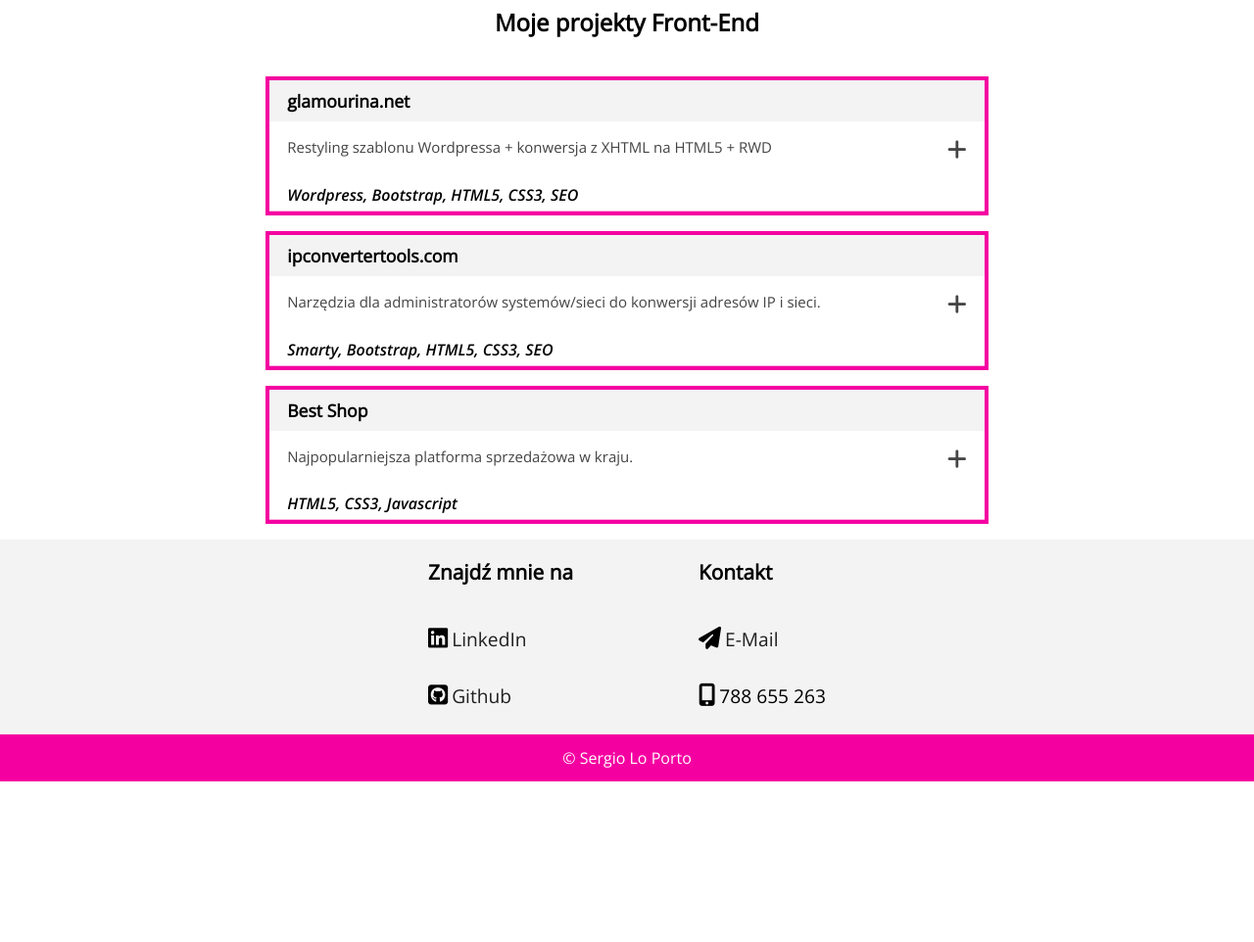
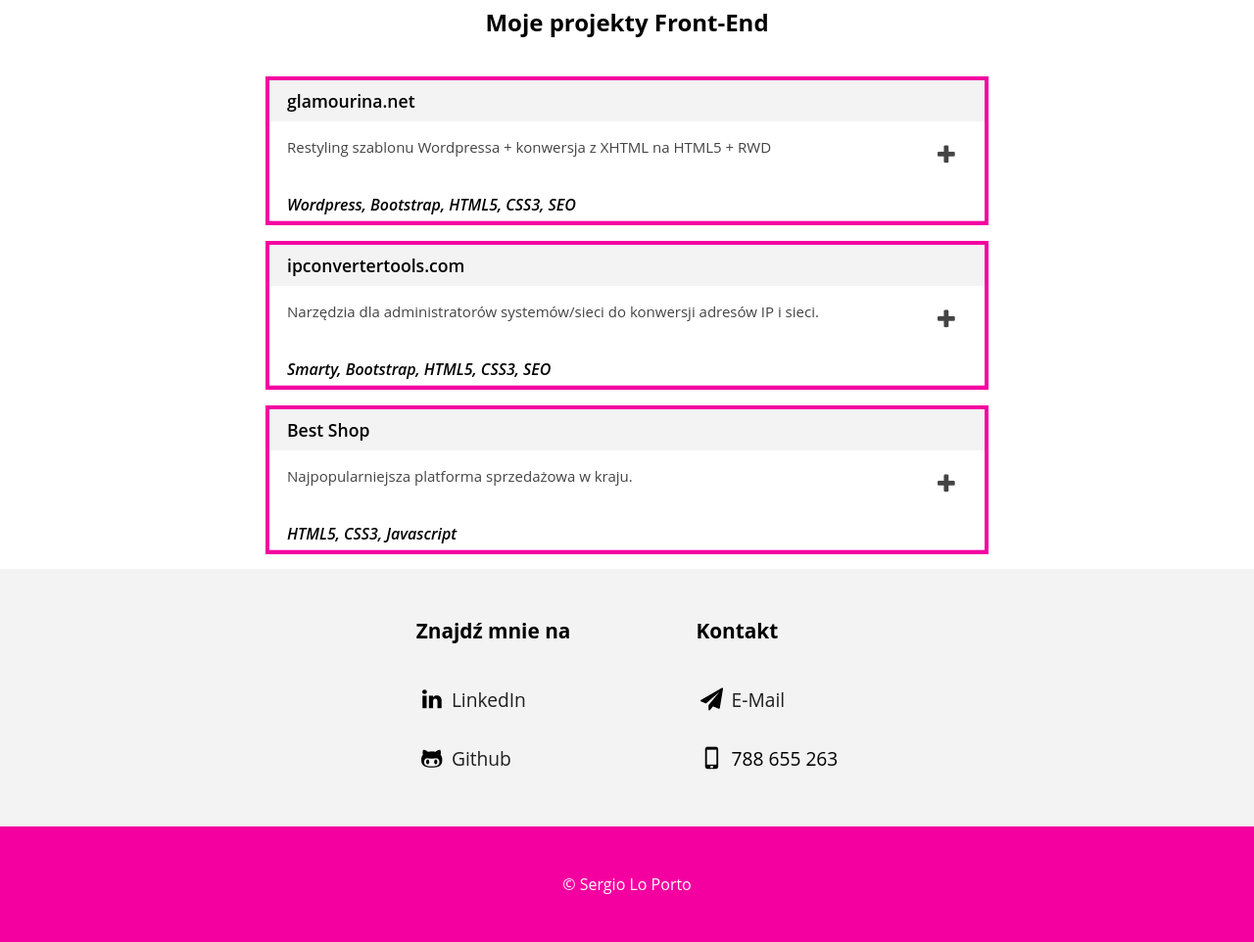
Before and after one commit to sergioloporto/sergioloporto.github.io, a website: page src/html/index.html in a window 1280 px wide. Shown: the part 1732-2694 px from the top of the page at 98% size. Before the commit the page ends 2530 px from the top, so only its background shows below. Drawn offline with nearby package versions, Linux system fonts and the light colour scheme; files that its build step writes are made by us from their sources; files whose address does not match are found by name.

Commit message:
removed fa, added fontello, and added animation

```diff
--- a/src/html/index.html
+++ b/src/html/index.html
@@ -9,12 +9,12 @@
     <link rel="dns-prefetch" href="https://fonts.googleapis.com">
     <script src="https://code.jquery.com/jquery-3.3.1.slim.min.js" integrity="sha384-q8i/X+965DzO0rT7abK41JStQIAqVgRVzpbzo5smXKp4YfRvH+8abtTE1Pi6jizo" crossorigin="anonymous"></script>
     <script src="https://kit.fontawesome.com/0adf3dde3a.js" crossorigin="anonymous"></script>
-    <link href="https://fonts.googleapis.com/css?family=Open+Sans:400,600i&display=swap&subset=latin-ext" rel="stylesheet">
     <link rel="stylesheet" href="css/style.min.css">
     <link rel="apple-touch-icon" sizes="180x180" href="img/favicons/apple-touch-icon.png">
     <link rel="icon" type="image/png" sizes="32x32" href="img/favicons/favicon-32x32.png">
     <link rel="icon" type="image/png" sizes="16x16" href="img/favicons/favicon-16x16.png">
     <link rel="manifest" href="img/favicons/site.webmanifest">
+    <link rel="stylesheet" href="https://unpkg.com/aos@next/dist/aos.css" />
 </head>
 <body>
 <div class="main-container">
@@ -27,7 +27,7 @@
               <ul id="mainMenu" class="header__main-nav-menu">
                   <li class="header__main-nav-menu--home header__main-nav-menu--current">
                       <a href="/">
-                          <i class="fas fa-home"></i>
+                          <i class="icon-home"></i>
                       </a>
                   </li>
                   <li>
@@ -41,12 +41,13 @@
                   </li>
                   <li class="social">
                       <a href="https://www.linkedin.com/in/sergio-lo-porto/" title="Facebook" target="_blank">
-                          <i class="fab fa-linkedin"></i>
+<!--                          <i class="fab fa-linkedin"></i>-->
+                          <i class="icon-linkedin"></i>
                       </a>
                   </li>
                   <li>
                       <a href="https://github.com/sergioloporto" title="Github" target="_blank">
-                         <i class="fab fa-github-square"></i>
+                         <i class="icon-github"></i>
                       </a>
                   </li>
               </ul>
@@ -107,9 +108,9 @@
     <div id="projekty">
             <div class="projektychild">
                 <h2 class="braces">Moje projekty Front-End</h2>
-                <div class="project">
+                <div class="project" data-aos="flip-left" data-aos-easing="ease-out-cubic" data-aos-duration="2000">
                     <span class="project-name">glamourina.net</span>
-                     <button class="my-projects-buttons" id="projectbutton">Restyling szablonu Wordpressa + konwersja z XHTML na HTML5 + RWD<i class="fas fa-plus projectplus"></i></button>
+                     <button class="my-projects-buttons" id="projectbutton">Restyling szablonu Wordpressa + konwersja z XHTML na HTML5 + RWD<i class="icon-plus projectplus"></i></button>
                     <span class="technologies-used">Wordpress, Bootstrap, HTML5, CSS3, SEO</span>
                     <div class="panel project-flexglam-container">
 
@@ -135,9 +136,9 @@
                 </div>
 
 
-                <div class="project">
+                <div class="project" data-aos="flip-left" data-aos-easing="ease-out-cubic" data-aos-duration="2000">
                     <span class="project-name">ipconvertertools.com</span>
-                    <button class="my-projects-buttons">Narzędzia dla administratorów systemów/sieci do konwersji adresów IP i sieci.<i class="fas fa-plus projectplus"></i></button>
+                    <button class="my-projects-buttons">Narzędzia dla administratorów systemów/sieci do konwersji adresów IP i sieci.<i class="icon-plus projectplus"></i></button>
                     <span class="technologies-used">Smarty, Bootstrap, HTML5, CSS3, SEO</span>
                     <div class="panel">
                         <div class="projectdescription">
@@ -154,9 +155,10 @@
                     </div>
                 </div>
 
-                <div class="project">
+
+                <div class="project"  data-aos="flip-left" data-aos-easing="ease-out-cubic" data-aos-duration="2000">
                     <span class="project-name">Best Shop</span>
-                    <button class="my-projects-buttons">Najpopularniejsza platforma sprzedażowa w kraju.<i class="fas fa-plus projectplus"></i></button>
+                    <button class="my-projects-buttons">Najpopularniejsza platforma sprzedażowa w kraju.<i class="icon-plus projectplus"></i></button>
                     <span class="technologies-used">HTML5, CSS3, Javascript</span>
                     <div class="panel">
                         <div class="projectdescription">
@@ -178,13 +180,13 @@
       <div id="contact">
         <div class="contact-child">
             <h3>Znajdź mnie na</h3>
-            <p><i class="fab fa-linkedin"></i><a href="https://www.linkedin.com/in/sergio-lo-porto/" target="_blank">LinkedIn</a></p>
-            <p><i class="fab fa-github-square"></i><a href="https://github.com/sergioloporto/" target="_blank">Github</a></p>
+            <p><i class="icon-linkedin"></i><a href="https://www.linkedin.com/in/sergio-lo-porto/" target="_blank">LinkedIn</a></p>
+            <p><i class="icon-github"></i><a href="https://github.com/sergioloporto/" target="_blank">Github</a></p>
         </div>
         <div class="contact-child">
             <h3>Kontakt</h3>
-            <p><i class="fas fa-paper-plane"></i><a href="javascript:window.location.href=atob('bWFpbHRvOnNlcmdpb2xvcG9ydG9AZ21haWwuY29t')">E-Mail</a></p>
-            <p><i class="fas fa-mobile-alt"></i>788 655 263</p>
+            <p><i class="icon-paper-plane"></i><a href="javascript:window.location.href=atob('bWFpbHRvOnNlcmdpb2xvcG9ydG9AZ21haWwuY29t')">E-Mail</a></p>
+            <p><i class="icon-mobile"></i>788 655 263</p>
         </div>
       </div>
       <div class="copy">
@@ -193,6 +195,10 @@
 
   </footer>
 </div>
-  <script src="js/bundle.min.js"></script>
+<script src="https://unpkg.com/aos@next/dist/aos.js"></script>
+<script>
+    AOS.init();
+</script>
+<script src="js/bundle.min.js"></script>
 </body>
 </html>
--- a/src/js/header-animations.js
+++ b/src/js/header-animations.js
@@ -74,7 +74,7 @@
 
 const time = setInterval(function() {
     window.addEventListener("resize", navBarDisappear);
-}, 3000);
+}, 2000);
 
 
 
--- a/src/js/projects.js
+++ b/src/js/projects.js
@@ -19,7 +19,7 @@
 // Change the plus/minus fontawesome icons on the projects
 $("button.my-projects-buttons").click(ontop);
 function ontop() {
-    $(this).find("i.projectplus").toggleClass("fa-plus fa-minus");
+    $(this).find("i.projectplus").toggleClass("icon-plus icon-minus");
 }
 
 
@@ -36,3 +36,7 @@
 //         }
 //     });
 // }
+
+// AOS.init({
+//     duration: 1200
+// });
--- /dev/null
+++ b/src/scss/_fontello.scss
@@ -0,0 +1,65 @@
+@font-face {
+    font-family: 'gitlinkicons';
+    src: url('../img/fonts/gitlinkicons.eot?16268704');
+    src: url('../img/fonts/gitlinkicons.eot?16268704#iefix') format('embedded-opentype'),
+    url('../img/fonts/gitlinkicons.woff2?16268704') format('woff2'),
+    url('../img/fonts/gitlinkicons.woff?16268704') format('woff'),
+    url('../img/fonts/gitlinkicons.ttf?16268704') format('truetype'),
+    url('../img/fonts/gitlinkicons.svg?16268704#gitlinkicons') format('svg');
+    font-weight: normal;
+    font-style: normal;
+}
+
+/* Chrome hack: SVG is rendered more smooth in Windozze. 100% magic, uncomment if you need it. */
+/* Note, that will break hinting! In other OS-es font will be not as sharp as it could be */
+/*
+@media screen and (-webkit-min-device-pixel-ratio:0) {
+  @font-face {
+    font-family: 'gitlinkicons';
+    src: url('../font/gitlinkicons.svg?16268704#gitlinkicons') format('svg');
+  }
+}
+*/
+
+[class^="icon-"]:before, [class*=" icon-"]:before {
+    font-family: "gitlinkicons";
+    font-style: normal;
+    font-weight: normal;
+    speak: none;
+
+    display: inline-block;
+    text-decoration: inherit;
+    width: 1em;
+    margin-right: .2em;
+    text-align: center;
+    /* opacity: .8; */
+
+    /* For safety - reset parent styles, that can break glyph codes*/
+    font-variant: normal;
+    text-transform: none;
+
+    /* fix buttons height, for twitter bootstrap */
+    line-height: 1em;
+
+    /* Animation center compensation - margins should be symmetric */
+    /* remove if not needed */
+    margin-left: .2em;
+
+    /* you can be more comfortable with increased icons size */
+    /* font-size: 120%; */
+
+    /* Font smoothing. That was taken from TWBS */
+    -webkit-font-smoothing: antialiased;
+    -moz-osx-font-smoothing: grayscale;
+
+    /* Uncomment for 3D effect */
+    /* text-shadow: 1px 1px 1px rgba(127, 127, 127, 0.3); */
+}
+
+.icon-home:before { content: '\e800'; } /* '' */
+.icon-mobile:before { content: '\e801'; } /* '' */
+.icon-plus:before { content: '\e802'; } /* '' */
+.icon-minus:before { content: '\e803'; } /* '' */
+.icon-linkedin:before { content: '\f0e1'; } /* '' */
+.icon-github:before { content: '\f113'; } /* '' */
+.icon-paper-plane:before { content: '\f1d8'; } /* '' */
--- a/src/scss/style.scss
+++ b/src/scss/style.scss
@@ -1,5 +1,7 @@
 @import "partials/normalize";
 @import "partials/print";
+@import "fontello";
+
 
 :root {
     --primary-color: #f400a1;
@@ -52,8 +54,8 @@
     display: flex;
     justify-content: center;
     align-items: center;
-    margin-top: 5px;
-    margin-bottom: 5px;
+    margin-top: 10px;
+    margin-bottom: 10px;
 }
 .fixed {
     position: fixed;
@@ -143,6 +145,7 @@
 .floatright {
     float: right;
     width: calc(30% + 1.3em);
+    padding-left: 10px;
 }
 .myname {
   margin-top: 27rem;
@@ -233,7 +236,6 @@
         display: flex;
         flex-direction: row;
         justify-content: center;
-        background-color: #f3f3f3;
     }
     .contact-child {
         padding: 0 2em;
@@ -331,17 +333,17 @@
     align-items: center;
     justify-content: center;
 }
-@keyframes name-developer-verysmall {
-    0%   {top: 0em; color:#212529;}
-    100% {top: -2em; color:var(--primary-color);}
-}
+//@keyframes name-developer-verysmall {
+//    0%   {top: 0em; color:#212529;}
+//    100% {top: -2em; color:var(--primary-color);}
+//}
 @keyframes name-developer-435 {
   0%   {top: 0em; color:#212529;}
-  100% {top: -1.4em; color:var(--primary-color);}
+  100% {top: -2.78em; color:var(--primary-color);}
 }
 @keyframes name-developer-920 {
   0%   {top: 0em; color:#212529;}
-  100% {top: -2em; color:var(--primary-color);}
+  100% {top: -2.82em; color:var(--primary-color);}
 }
 @media (max-width: 660px) {
     .name-developer, .name-end, .name-front {
@@ -374,7 +376,7 @@
     color: white;
     text-align: center;
     box-sizing: border-box;
-    padding: 15px;
+    padding: 50px;
 }
 /* PROJECTS */
 #projekty {
@@ -420,6 +422,7 @@
     display: flex;
     flex-direction: row;
     justify-content: right;
+    padding: 5px;
 }
 .projectplus:hover {
     -webkit-animation: fa-spin 1s linear;
@@ -465,7 +468,7 @@
     float: left;
     padding: 10px 18px 18px;
     width: 45%;
-    box-shadow: 8px 8px 35px -5px rgba(0,0,0,.65);
+    box-shadow: 7px 6px 20px -7px rgba(0, 0, 0, 0.40);
     margin: 0 20px 20px;
 }
 .project-flexglam-container {
@@ -591,11 +594,12 @@
     border-radius:1em;
     transition:left 0.5s, width 0.5s;
 }
-.header__main-nav-menu i {
-    padding: 0 2.5px;
-}
+//.header__main-nav-menu i {
+//    padding: 0 2.5px;
+//}
 #contact {
     background-color: #f3f3f3;
+    padding: 30px 0;
 }
 #contact p i {
     padding-right: 4px;
@@ -675,11 +679,3 @@
     vertical-align:middle;
     transform:translate3d(0,-50%,0);
 }
-canvas {
-    position:absolute;
-    top:0;
-    left:0;
-}
-input {
-    width: 200px;
-}
```
Also changed, not shown: dist/css/style.min.css, dist/img/fonts/gitlinkicons.woff (added), dist/img/fonts/gitlinkicons.woff2 (added), dist/index.html, dist/js/bundle.min.js, 2 other files.
